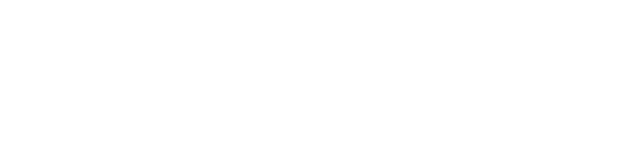
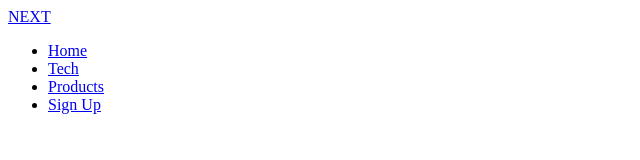
Before and after one commit to JulianMella/Fullstack-Learning, a plain HTML site: page HTML, CSS and JavaScript/First project/index.html in a window 1280 px wide. Shown: the whole page, without its empty margins (0-640 px from the left). Drawn offline with Linux system fonts and the light colour scheme.

Commit message:
Navbar menu without styling!

```diff
--- a/HTML, CSS and JavaScript/First project/index.html
+++ b/HTML, CSS and JavaScript/First project/index.html
@@ -7,6 +7,29 @@
         <link rel="stylesheet" href="styles.css" />
     </head>
     <body>
-
+        <nav class="navbar">
+            <div class="navbar__container">
+                <a href="/" id="navbar__logo">NEXT</a>
+                <div class="navbar__toggle" id="mobile-menu">
+                    <span class="bar"></span>
+                    <span class="bar"></span>
+                    <span class="bar"></span>
+                </div>
+                <ul class="navbar__menu">
+                    <li class="navbar__item">
+                        <a href="/" class="navbar__links">Home</a>
+                    </li>
+                    <li class="navbar__item">
+                        <a href="/tech.html" class="navbar__links">Tech</a>
+                    </li>
+                    <li class="navbar__item">
+                        <a href="/" class="navbar__links">Products</a>
+                    </li>
+                    <li class="navbar__btn">
+                        <a href="/" class="button">Sign Up</a>
+                    </li>
+                </ul>
+            </div>
+        </nav>
     </body>
 </html>
```
